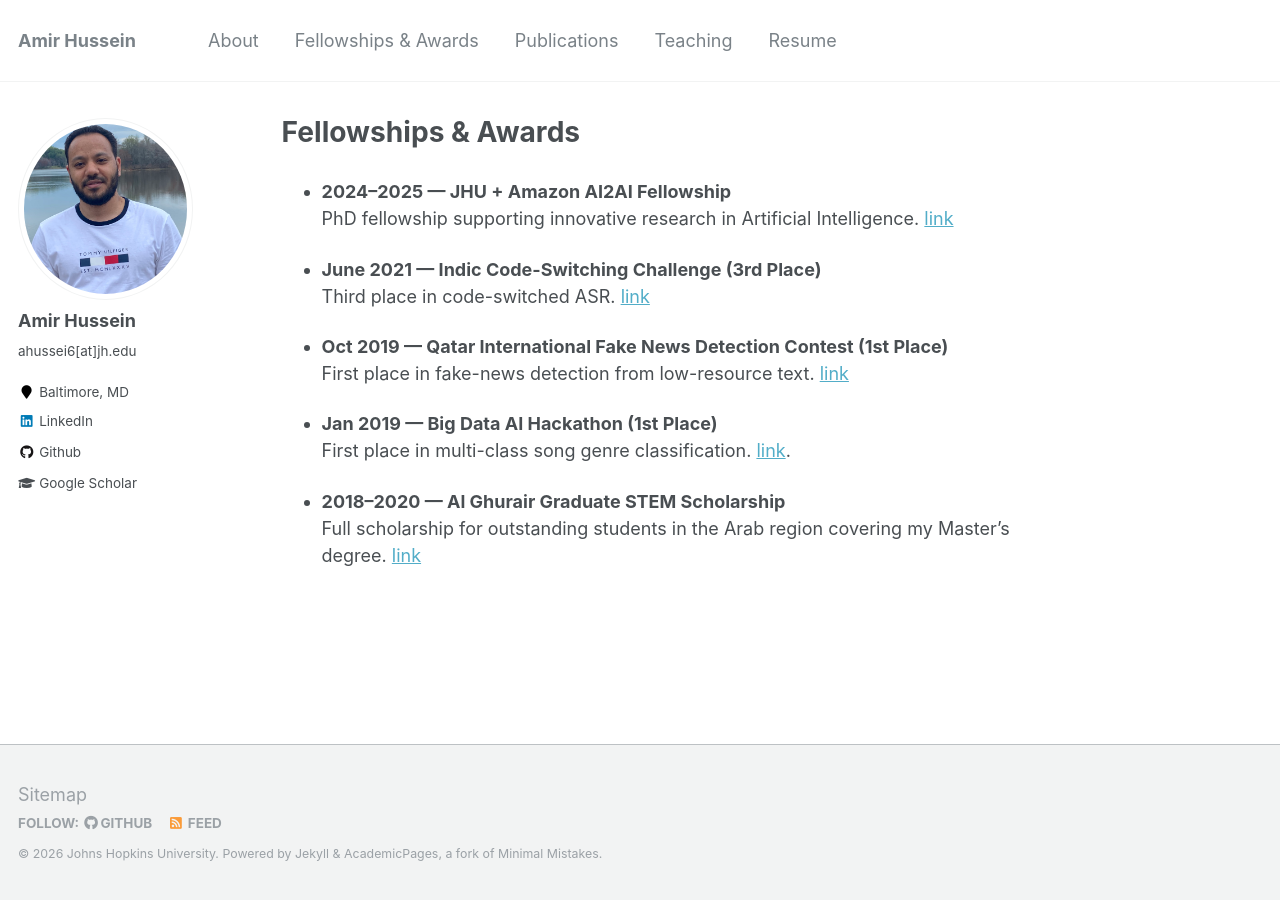
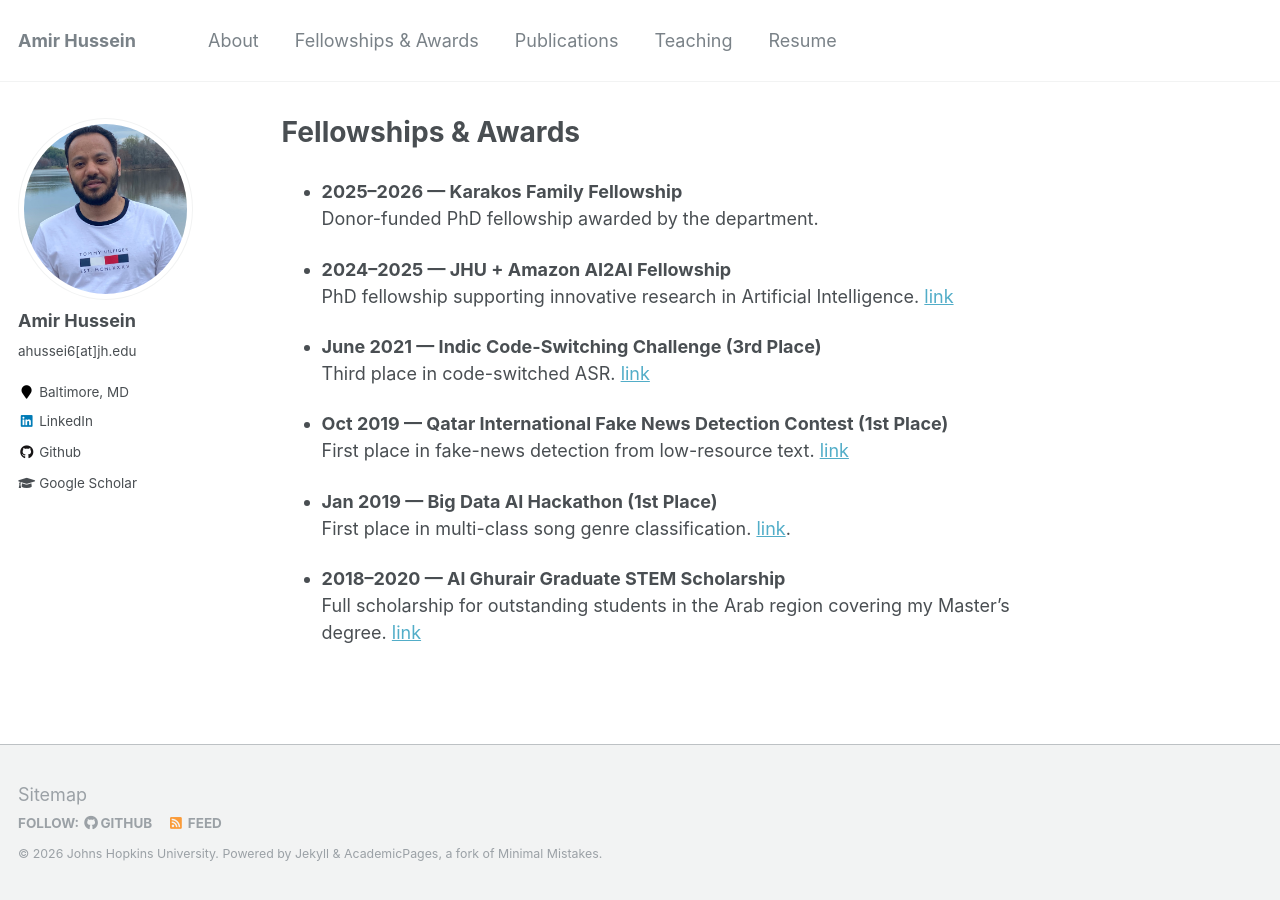
Before and after one commit to AmirHussein96/AmirHussein96.github.io, a Jekyll site: the page built from _pages/awards.md, in a window 1280 px wide. Built offline with Jekyll 4.4.1, drawn with Linux system fonts in a browser that asks for light colours.

Commit message:
Add Karakos Family Fellowship (2025-2026)
Co-Authored-By: Claude Sonnet 4.6 <noreply@anthropic.com>

```diff
--- a/_pages/awards.md
+++ b/_pages/awards.md
@@ -4,6 +4,9 @@ title: "Fellowships & Awards"
 permalink: /awards/
 author_profile: true
 ---
+
+- **2025–2026 — Karakos Family Fellowship**
+  Donor-funded PhD fellowship awarded by the department.
 
 - **2024–2025 — JHU + Amazon AI2AI Fellowship**
   PhD fellowship supporting innovative research in Artificial Intelligence. [link](https://ai2ai.engineering.jhu.edu/2024-2025-ai2ai-fellows)
```
